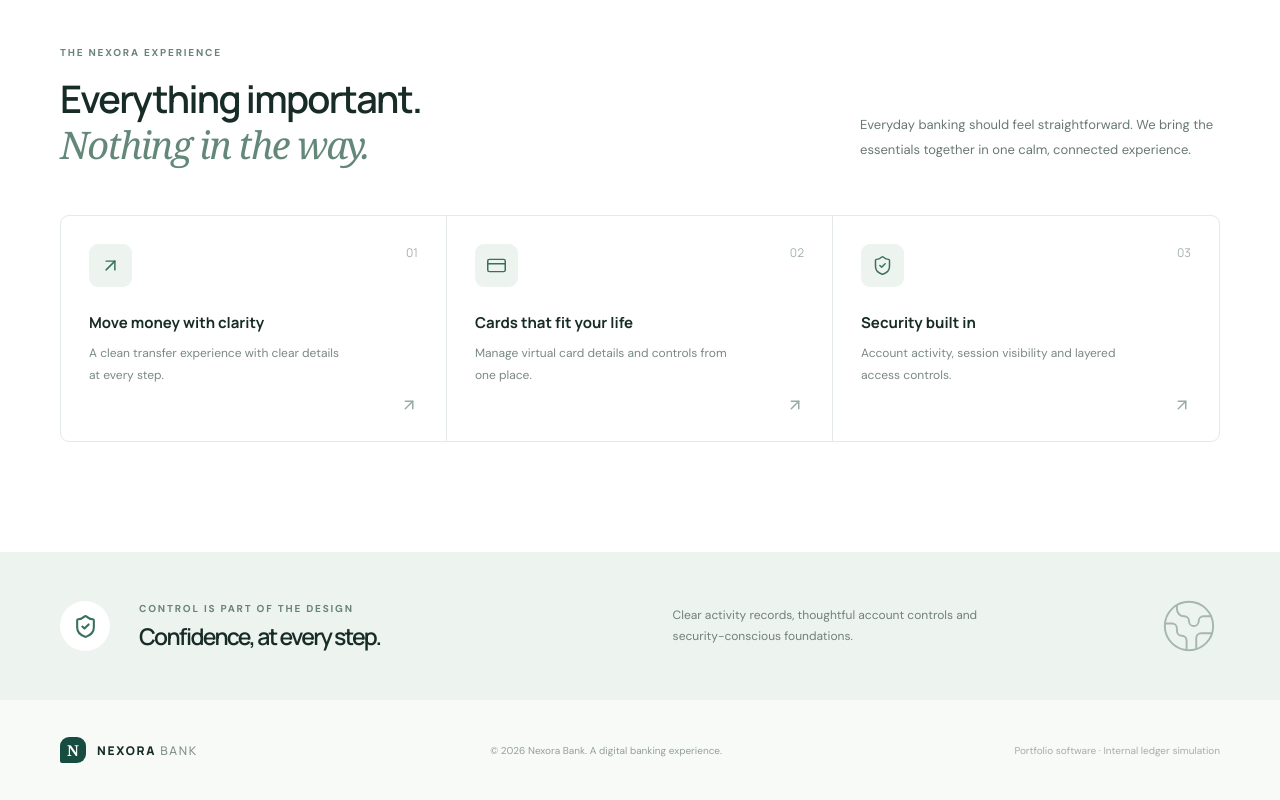
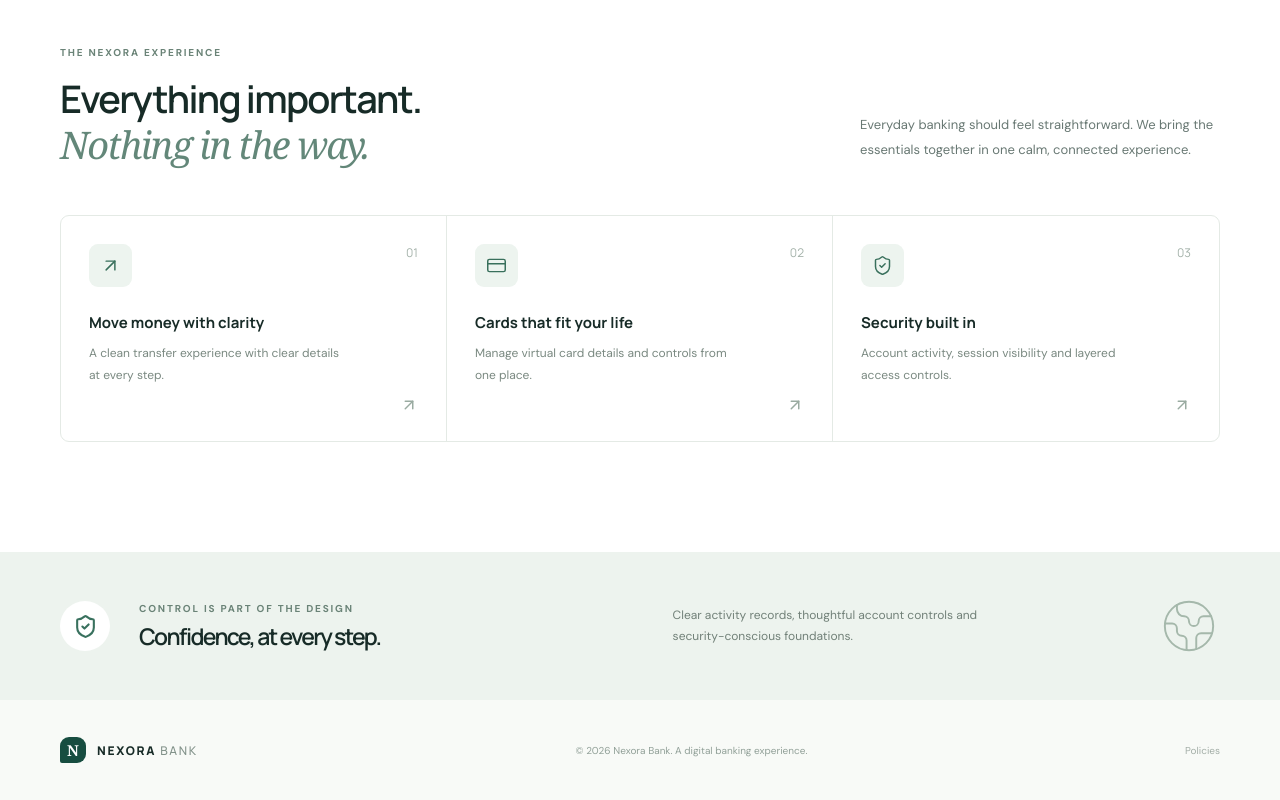
Before and after one commit to Masksm/Nexora-Bank, a Next.js app: page / in a window 1280 px wide. Shown: the part 772-1572 px from the top of the page. Built offline with nearby package versions, Linux system fonts and the light colour scheme.

Commit message:
Add policy link and remove public portfolio wording

```diff
--- a/app/page.tsx
+++ b/app/page.tsx
@@ -102,7 +102,7 @@ export default function Home() {
       <footer className="footer shell">
         <Link className="brand" href="/"><span className="brand-mark">N</span><span>NEXORA<span className="brand-light"> BANK</span></span></Link>
         <span>© {new Date().getFullYear()} Nexora Bank. A digital banking experience.</span>
-        <span className="footer-note">Portfolio software · Internal ledger simulation</span>
+        <Link className="footer-note" href="/policy">Policies</Link>
       </footer>
     </main>
   );
```
